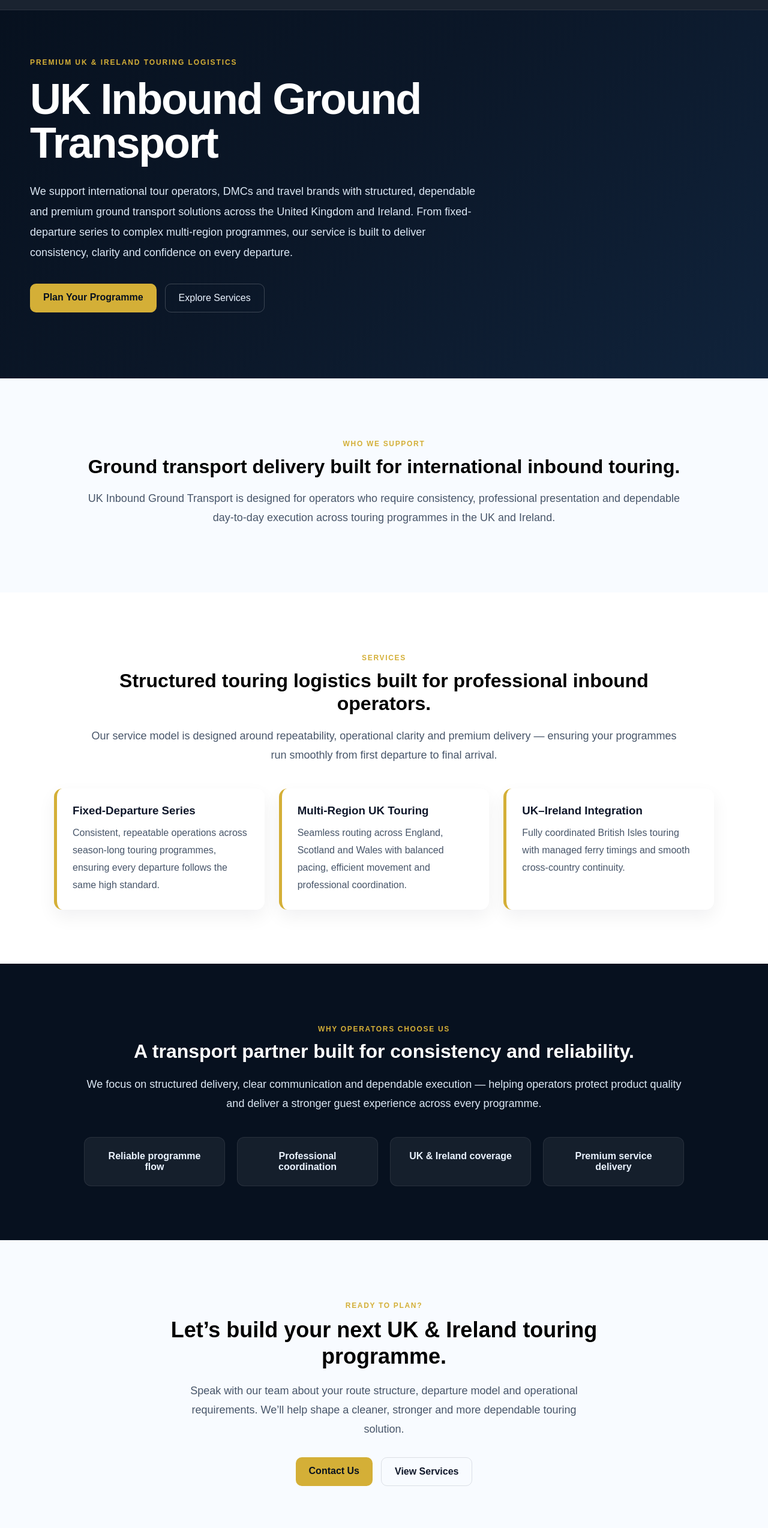
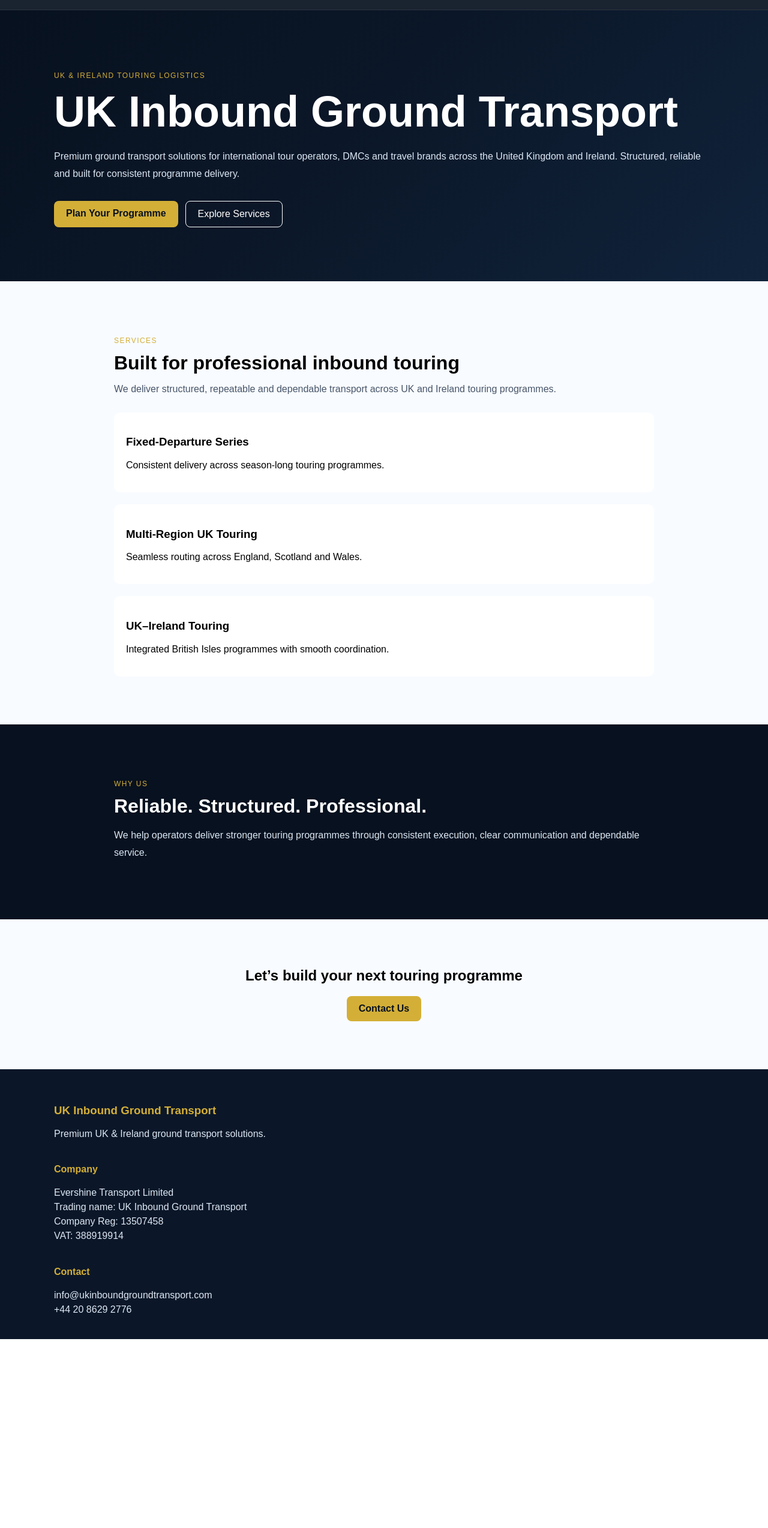
Before and after one commit to kandiahtk-crypto/Project-, a Next.js app: page / in a window 1280 px wide. Shown: the part 58-2606 px from the top of the page at 60% size. After the commit the page ends 2291 px from the top, so only its background shows below. Built offline with nearby package versions, Linux system fonts and the light colour scheme.

Commit message:
Update page.tsx

```diff
--- a/src/app/page.tsx
+++ b/src/app/page.tsx
@@ -1,65 +1,30 @@
+import type { Metadata } from "next";
+
+export const metadata: Metadata = {
+  title: "UK Inbound Ground Transport | UK & Ireland Touring Logistics",
+  description:
+    "Premium UK and Ireland ground transport solutions for international tour operators. Fixed-departure series, multi-region touring and British Isles programmes.",
+};
+
 export default function HomePage() {
   return (
     <>
       {/* HERO */}
-      <section
-        style={{
-          background:
-            "linear-gradient(135deg, #07111F 0%, #0B1728 45%, #10233B 100%)",
-          color: "white",
-          padding: "80px 20px 110px",
-        }}
-      >
-        <div style={{ maxWidth: "1180px", margin: "0 auto" }}>
-          <p
-            style={{
-              margin: "0 0 18px",
-              color: "#D4AF37",
-              textTransform: "uppercase",
-              letterSpacing: "0.16em",
-              fontSize: "12px",
-              fontWeight: 700,
-            }}
-          >
-            Premium UK &amp; Ireland Touring Logistics
-          </p>
+      <section style={hero}>
+        <div style={container}>
+          <p style={eyebrow}>UK & Ireland Touring Logistics</p>
 
-          <h1
-            style={{
-              margin: 0,
-              fontSize: "clamp(42px, 7vw, 72px)",
-              lineHeight: 1.02,
-              letterSpacing: "-0.03em",
-              maxWidth: "900px",
-            }}
-          >
+          <h1 style={title}>
             UK Inbound Ground Transport
           </h1>
 
-          <p
-            style={{
-              margin: "26px 0 0",
-              maxWidth: "760px",
-              color: "#DCE8F5",
-              lineHeight: 1.9,
-              fontSize: "18px",
-            }}
-          >
-            We support international tour operators, DMCs and travel brands with
-            structured, dependable and premium ground transport solutions across
-            the United Kingdom and Ireland. From fixed-departure series to
-            complex multi-region programmes, our service is built to deliver
-            consistency, clarity and confidence on every departure.
+          <p style={subtitle}>
+            Premium ground transport solutions for international tour operators,
+            DMCs and travel brands across the United Kingdom and Ireland.
+            Structured, reliable and built for consistent programme delivery.
           </p>
 
-          <div
-            style={{
-              display: "flex",
-              gap: "14px",
-              marginTop: "34px",
-              flexWrap: "wrap",
-            }}
-          >
+          <div style={buttons}>
             <a href="/contact" style={ctaPrimary}>
               Plan Your Programme
             </a>
@@ -71,337 +36,228 @@ export default function HomePage() {
         </div>
       </section>
 
-      {/* INTRO */}
-      <section style={{ padding: "90px 20px", background: "#F8FBFF" }}>
-        <div style={{ maxWidth: "1000px", margin: "0 auto", textAlign: "center" }}>
-          <p style={eyebrow}>Who We Support</p>
+      {/* SERVICES */}
+      <section style={sectionLight}>
+        <div style={containerSmall}>
+          <p style={eyebrow}>Services</p>
 
           <h2 style={sectionTitle}>
-            Ground transport delivery built for international inbound touring.
+            Built for professional inbound touring
           </h2>
 
           <p style={sectionText}>
-            UK Inbound Ground Transport is designed for operators who require
-            consistency, professional presentation and dependable day-to-day
-            execution across touring programmes in the UK and Ireland.
+            We deliver structured, repeatable and dependable transport across
+            UK and Ireland touring programmes.
+          </p>
+
+          <div style={grid}>
+            <div style={card}>
+              <h3>Fixed-Departure Series</h3>
+              <p>
+                Consistent delivery across season-long touring programmes.
+              </p>
+            </div>
+
+            <div style={card}>
+              <h3>Multi-Region UK Touring</h3>
+              <p>
+                Seamless routing across England, Scotland and Wales.
+              </p>
+            </div>
+
+            <div style={card}>
+              <h3>UK–Ireland Touring</h3>
+              <p>
+                Integrated British Isles programmes with smooth coordination.
+              </p>
+            </div>
+          </div>
+        </div>
+      </section>
+
+      {/* VALUE */}
+      <section style={sectionDark}>
+        <div style={containerSmall}>
+          <p style={eyebrow}>Why Us</p>
+
+          <h2 style={{ fontSize: "32px", margin: "0 0 16px" }}>
+            Reliable. Structured. Professional.
+          </h2>
+
+          <p style={{ color: "#DCE8F5", lineHeight: 1.8 }}>
+            We help operators deliver stronger touring programmes through
+            consistent execution, clear communication and dependable service.
           </p>
         </div>
       </section>
 
-      {/* SERVICES */}
-      <section style={{ padding: "90px 20px", background: "#FFFFFF" }}>
-        <div style={{ maxWidth: "1000px", margin: "0 auto", textAlign: "center" }}>
-          <p style={eyebrow}>Services</p>
-
-          <h2 style={sectionTitle}>
-            Structured touring logistics built for professional inbound operators.
+      {/* CTA */}
+      <section style={sectionLight}>
+        <div style={{ ...containerSmall, textAlign: "center" }}>
+          <h2 style={{ margin: 0 }}>
+            Let’s build your next touring programme
           </h2>
 
-          <p style={sectionText}>
-            Our service model is designed around repeatability, operational
-            clarity and premium delivery — ensuring your programmes run smoothly
-            from first departure to final arrival.
-          </p>
-        </div>
-
-        <div style={grid}>
-          <div style={card}>
-            <h3 style={cardTitle}>Fixed-Departure Series</h3>
-            <p style={cardText}>
-              Consistent, repeatable operations across season-long touring
-              programmes, ensuring every departure follows the same high
-              standard.
-            </p>
-          </div>
-
-          <div style={card}>
-            <h3 style={cardTitle}>Multi-Region UK Touring</h3>
-            <p style={cardText}>
-              Seamless routing across England, Scotland and Wales with balanced
-              pacing, efficient movement and professional coordination.
-            </p>
-          </div>
-
-          <div style={card}>
-            <h3 style={cardTitle}>UK–Ireland Integration</h3>
-            <p style={cardText}>
-              Fully coordinated British Isles touring with managed ferry timings
-              and smooth cross-country continuity.
-            </p>
-          </div>
-        </div>
-      </section>
-
-      {/* WHY US */}
-      <section
-        style={{
-          padding: "90px 20px",
-          background: "#07111F",
-          color: "white",
-        }}
-      >
-        <div style={{ maxWidth: "1000px", margin: "0 auto", textAlign: "center" }}>
-          <p style={eyebrow}>Why Operators Choose Us</p>
-
-          <h2 style={{ fontSize: "32px", margin: "0 0 20px" }}>
-            A transport partner built for consistency and reliability.
-          </h2>
-
-          <p style={{ color: "#DCE8F5", lineHeight: 1.8, fontSize: "18px" }}>
-            We focus on structured delivery, clear communication and dependable
-            execution — helping operators protect product quality and deliver a
-            stronger guest experience across every programme.
-          </p>
-
-          <div
-            style={{
-              display: "grid",
-              gap: "20px",
-              marginTop: "40px",
-              gridTemplateColumns: "repeat(auto-fit, minmax(220px, 1fr))",
-            }}
-          >
-            <div style={darkCard}>Reliable programme flow</div>
-            <div style={darkCard}>Professional coordination</div>
-            <div style={darkCard}>UK &amp; Ireland coverage</div>
-            <div style={darkCard}>Premium service delivery</div>
-          </div>
-        </div>
-      </section>
-
-      {/* CTA */}
-      <section
-        style={{
-          padding: "90px 20px",
-          textAlign: "center",
-          background: "#F8FBFF",
-        }}
-      >
-        <div style={{ maxWidth: "900px", margin: "0 auto" }}>
-          <p style={eyebrow}>Ready to Plan?</p>
-
-          <h2 style={{ margin: 0, fontSize: "36px", lineHeight: 1.2 }}>
-            Let’s build your next UK &amp; Ireland touring programme.
-          </h2>
-
-          <p
-            style={{
-              margin: "20px auto 0",
-              maxWidth: "700px",
-              color: "#475569",
-              lineHeight: 1.8,
-              fontSize: "18px",
-            }}
-          >
-            Speak with our team about your route structure, departure model and
-            operational requirements. We’ll help shape a cleaner, stronger and
-            more dependable touring solution.
-          </p>
-
-          <div
-            style={{
-              display: "flex",
-              justifyContent: "center",
-              gap: "14px",
-              flexWrap: "wrap",
-              marginTop: "30px",
-            }}
-          >
-            <a href="/contact" style={ctaPrimary}>
-              Contact Us
-            </a>
-
-            <a href="/services" style={ctaSecondaryLight}>
-              View Services
-            </a>
-          </div>
+          <a href="/contact" style={{ ...ctaPrimary, marginTop: "20px", display: "inline-block" }}>
+            Contact Us
+          </a>
         </div>
       </section>
 
       {/* FOOTER */}
-      <footer
-        style={{
-          background: "#0B1728",
-          color: "#DCE8F5",
-          padding: "50px 20px 30px",
-        }}
-      >
-        <div
-          style={{
-            maxWidth: "1180px",
-            margin: "0 auto",
-            display: "grid",
-            gap: "30px",
-            gridTemplateColumns: "repeat(auto-fit, minmax(220px, 1fr))",
-          }}
-        >
+      <footer style={footer}>
+        <div style={footerGrid}>
           <div>
-            <h3
-              style={{
-                margin: "0 0 14px",
-                color: "#D4AF37",
-                fontSize: "20px",
-                letterSpacing: "0.08em",
-              }}
-            >
-              UKIGT
-            </h3>
+            <h3 style={footerLogo}>UK Inbound Ground Transport</h3>
             <p style={footerText}>
-              Premium UK &amp; Ireland ground transport solutions for
-              international tour operators and travel partners.
+              Premium UK & Ireland ground transport solutions.
             </p>
           </div>
 
           <div>
-            <h4 style={footerHeading}>Navigation</h4>
+            <h4 style={footerHeading}>Company</h4>
             <div style={footerLinks}>
-              <a href="/" style={footerLink}>Home</a>
-              <a href="/about" style={footerLink}>About</a>
-              <a href="/services" style={footerLink}>Services</a>
-              <a href="/programmes" style={footerLink}>Programmes</a>
-              <a href="/contact" style={footerLink}>Contact</a>
+              <span style={footerText}>Evershine Transport Limited</span>
+              <span style={footerText}>
+                Trading name: UK Inbound Ground Transport
+              </span>
+              <span style={footerText}>Company Reg: 13507458</span>
+              <span style={footerText}>VAT: 388919914</span>
             </div>
           </div>
 
           <div>
-            <h4 style={footerHeading}>Services</h4>
+            <h4 style={footerHeading}>Contact</h4>
             <div style={footerLinks}>
-              <span style={footerText}>Fixed-Departure Series</span>
-              <span style={footerText}>Multi-Region UK Touring</span>
-              <span style={footerText}>UK–Ireland Integration</span>
+              <span style={footerText}>info@ukinboundgroundtransport.com</span>
+              <span style={footerText}>+44 20 8629 2776</span>
             </div>
           </div>
-
-          <div>
-            <h4 style={footerHeading}>Operator Enquiries</h4>
-            <div style={footerLinks}>
-              <span style={footerText}>Premium touring support</span>
-              <span style={footerText}>UK &amp; Ireland coverage</span>
-              <a href="/contact" style={footerLink}>Get in Touch</a>
-            </div>
-          </div>
-        </div>
-
-        <div
-          style={{
-            maxWidth: "1180px",
-            margin: "30px auto 0",
-            paddingTop: "20px",
-            borderTop: "1px solid rgba(255,255,255,0.08)",
-            color: "#94A3B8",
-            fontSize: "14px",
-          }}
-        >
-          © UK Inbound Ground Transport. All rights reserved.
         </div>
       </footer>
     </>
   );
 }
 
+/* STYLES */
+
+const hero: React.CSSProperties = {
+  background:
+    "linear-gradient(135deg, #07111F 0%, #0B1728 45%, #10233B 100%)",
+  color: "white",
+  padding: "90px 20px",
+};
+
+const container: React.CSSProperties = {
+  maxWidth: "1100px",
+  margin: "0 auto",
+};
+
+const containerSmall: React.CSSProperties = {
+  maxWidth: "900px",
+  margin: "0 auto",
+};
+
+const title: React.CSSProperties = {
+  fontSize: "clamp(42px, 6vw, 72px)",
+  margin: 0,
+};
+
+const subtitle: React.CSSProperties = {
+  marginTop: "20px",
+  color: "#DCE8F5",
+  lineHeight: 1.8,
+};
+
+const buttons: React.CSSProperties = {
+  display: "flex",
+  gap: "12px",
+  marginTop: "30px",
+};
+
+const sectionLight: React.CSSProperties = {
+  padding: "80px 20px",
+  background: "#F8FBFF",
+};
+
+const sectionDark: React.CSSProperties = {
+  padding: "80px 20px",
+  background: "#07111F",
+  color: "white",
+};
+
+const sectionTitle: React.CSSProperties = {
+  fontSize: "32px",
+  margin: "10px 0",
+};
+
+const sectionText: React.CSSProperties = {
+  color: "#475569",
+};
+
 const grid: React.CSSProperties = {
-  maxWidth: "1100px",
-  margin: "40px auto 0",
   display: "grid",
-  gap: "24px",
-  gridTemplateColumns: "repeat(auto-fit, minmax(260px, 1fr))",
+  gap: "20px",
+  marginTop: "30px",
 };
 
 const card: React.CSSProperties = {
-  background: "#ffffff",
-  padding: "26px",
-  borderRadius: "14px",
-  borderLeft: "5px solid #D4AF37",
-  boxShadow: "0 12px 30px rgba(15, 23, 42, 0.06)",
-};
-
-const cardTitle: React.CSSProperties = {
-  margin: "0 0 12px",
-  color: "#0F172A",
-};
-
-const cardText: React.CSSProperties = {
-  margin: 0,
-  color: "#475569",
-  lineHeight: 1.8,
-};
-
-const darkCard: React.CSSProperties = {
-  background: "rgba(255,255,255,0.06)",
-  border: "1px solid rgba(255,255,255,0.08)",
-  borderRadius: "12px",
-  padding: "22px",
-  color: "#EAF3FF",
-  fontWeight: 600,
+  background: "white",
+  padding: "20px",
+  borderRadius: "10px",
 };
 
 const ctaPrimary: React.CSSProperties = {
   background: "#D4AF37",
   color: "#07111F",
-  padding: "14px 22px",
-  borderRadius: "10px",
+  padding: "12px 20px",
+  borderRadius: "8px",
   textDecoration: "none",
   fontWeight: 700,
 };
 
 const ctaSecondary: React.CSSProperties = {
-  border: "1px solid rgba(255,255,255,0.2)",
-  color: "#EAF3FF",
-  padding: "14px 22px",
-  borderRadius: "10px",
+  border: "1px solid white",
+  color: "white",
+  padding: "12px 20px",
+  borderRadius: "8px",
   textDecoration: "none",
-};
-
-const ctaSecondaryLight: React.CSSProperties = {
-  border: "1px solid rgba(15,23,42,0.12)",
-  color: "#0F172A",
-  padding: "14px 22px",
-  borderRadius: "10px",
-  textDecoration: "none",
-  fontWeight: 600,
 };
 
 const eyebrow: React.CSSProperties = {
   color: "#D4AF37",
+  fontSize: "12px",
+  letterSpacing: "0.12em",
   textTransform: "uppercase",
-  fontSize: "12px",
-  letterSpacing: "0.14em",
-  fontWeight: 700,
 };
 
-const sectionTitle: React.CSSProperties = {
-  fontSize: "32px",
-  margin: "10px 0",
-  lineHeight: 1.2,
+const footer: React.CSSProperties = {
+  background: "#0B1728",
+  color: "#DCE8F5",
+  padding: "40px 20px",
 };
 
-const sectionText: React.CSSProperties = {
-  color: "#475569",
-  lineHeight: 1.8,
-  fontSize: "18px",
+const footerGrid: React.CSSProperties = {
+  maxWidth: "1100px",
+  margin: "0 auto",
+  display: "grid",
+  gap: "20px",
+};
+
+const footerLogo: React.CSSProperties = {
+  color: "#D4AF37",
 };
 
 const footerHeading: React.CSSProperties = {
-  margin: "0 0 14px",
   color: "#D4AF37",
-  fontSize: "16px",
 };
 
 const footerText: React.CSSProperties = {
   margin: 0,
-  color: "#DCE8F5",
-  lineHeight: 1.8,
-  fontSize: "15px",
 };
 
 const footerLinks: React.CSSProperties = {
   display: "flex",
   flexDirection: "column",
-  gap: "10px",
+  gap: "6px",
 };
-
-const footerLink: React.CSSProperties = {
-  color: "#DCE8F5",
-  textDecoration: "none",
-  fontSize: "15px",
-};
```
